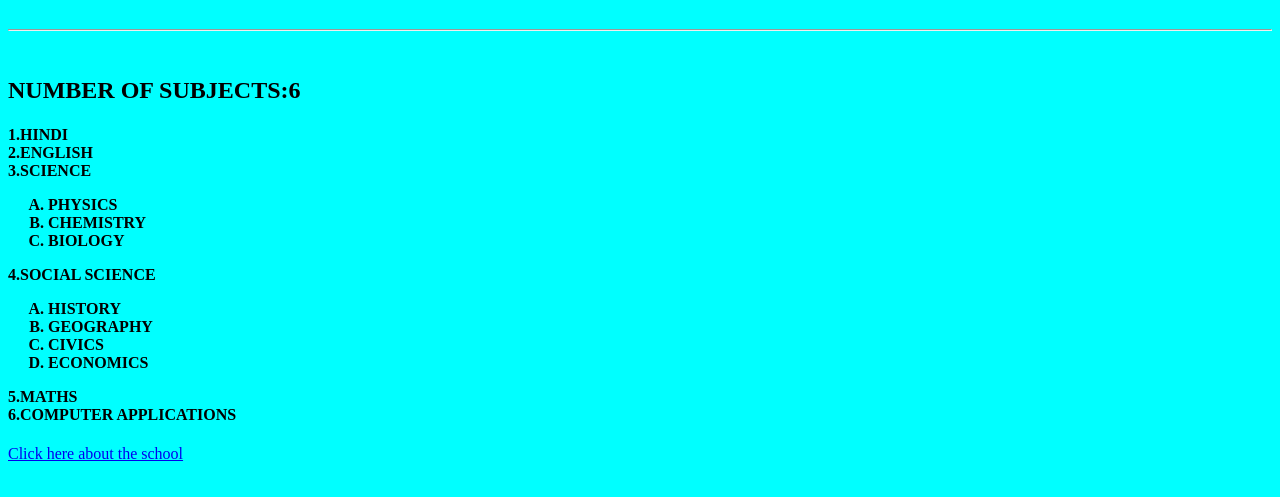
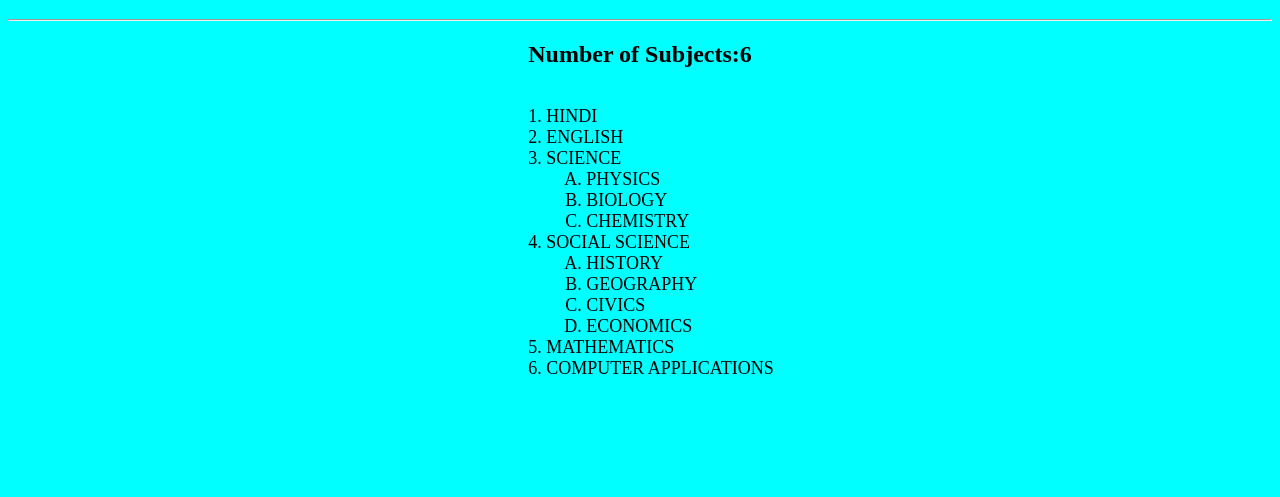
Before and after one commit to Suyash-Chandra/hactoberfest2021, a plain HTML site: page index.html in a window 1280 px wide. Shown: the part 61-558 px from the top of the page. Drawn offline with Linux system fonts and the light colour scheme.

Commit message:
Redesign whole website with more stable and maintainable code

```diff
--- a/index.html
+++ b/index.html
@@ -1,33 +1,61 @@
 <!DOCTYPE html>
-<html>
+<html lang="en">
+
 <head>
-	<title>Project</title>
+    <meta charset="UTF-8">
+    <meta http-equiv="X-UA-Compatible" content="IE=edge">
+    <meta name="viewport" content="width=device-width, initial-scale=1.0">
+    <title>Project - 1</title>
 </head>
-<body bgcolor="cyan" text="black">
-	<h1 align="center"><b><u>ST. MICHAELS HIGH SCHOOL</u></b></p></h1>
+
+<style>
+    body {
+        background-color: cyan;
+    }
+
+    h1 {
+        text-align: center;
+        text-decoration: underline;
+    }
+    h2{
+        text-align: center;
+    }
+
+    li,
+    ol {
+        font-size: large;
+    }
+    .container{
+        display: flex;
+        justify-content: center;
+    }
+</style>
+
+<body>
+    <h1>ST. MICHAELS HIGH SCHOOL</h1>
     <hr>
-	<br>
-	<h2>NUMBER OF SUBJECTS:6</h2>
-	<h4>
-
-		1.HINDI<br>
-		2.ENGLISH<br>
-		3.SCIENCE
+    <h2>Number of Subjects:6</h2>
+    <div class="container">
+        <ol>
+            <li>HINDI</li>
+            <li>ENGLISH</li>
+            <li>SCIENCE</li>
             <ol type="A">
                 <li>PHYSICS</li>
+                <li>BIOLOGY</li>
                 <li>CHEMISTRY</li>
-			<li>BIOLOGY</li>
             </ol>
-		4.SOCIAL SCIENCE
+            <li>SOCIAL SCIENCE</li>
             <ol type="A">
                 <li>HISTORY</li>
                 <li>GEOGRAPHY</li>
                 <li>CIVICS</li>
                 <li>ECONOMICS</li>
             </ol>
-	    5.MATHS<br>
-		6.COMPUTER APPLICATIONS
-    </h4>
-	<a href="https://www.stmichaelshighschool.com/" >Click here about the school</a>
+            <li>MATHEMATICS</li>
+            <li>COMPUTER APPLICATIONS</li>
+        </ol>
+    </div>
 </body>
+
 </html>
```
Lines whose indentation alone changed are shown as unchanged.
